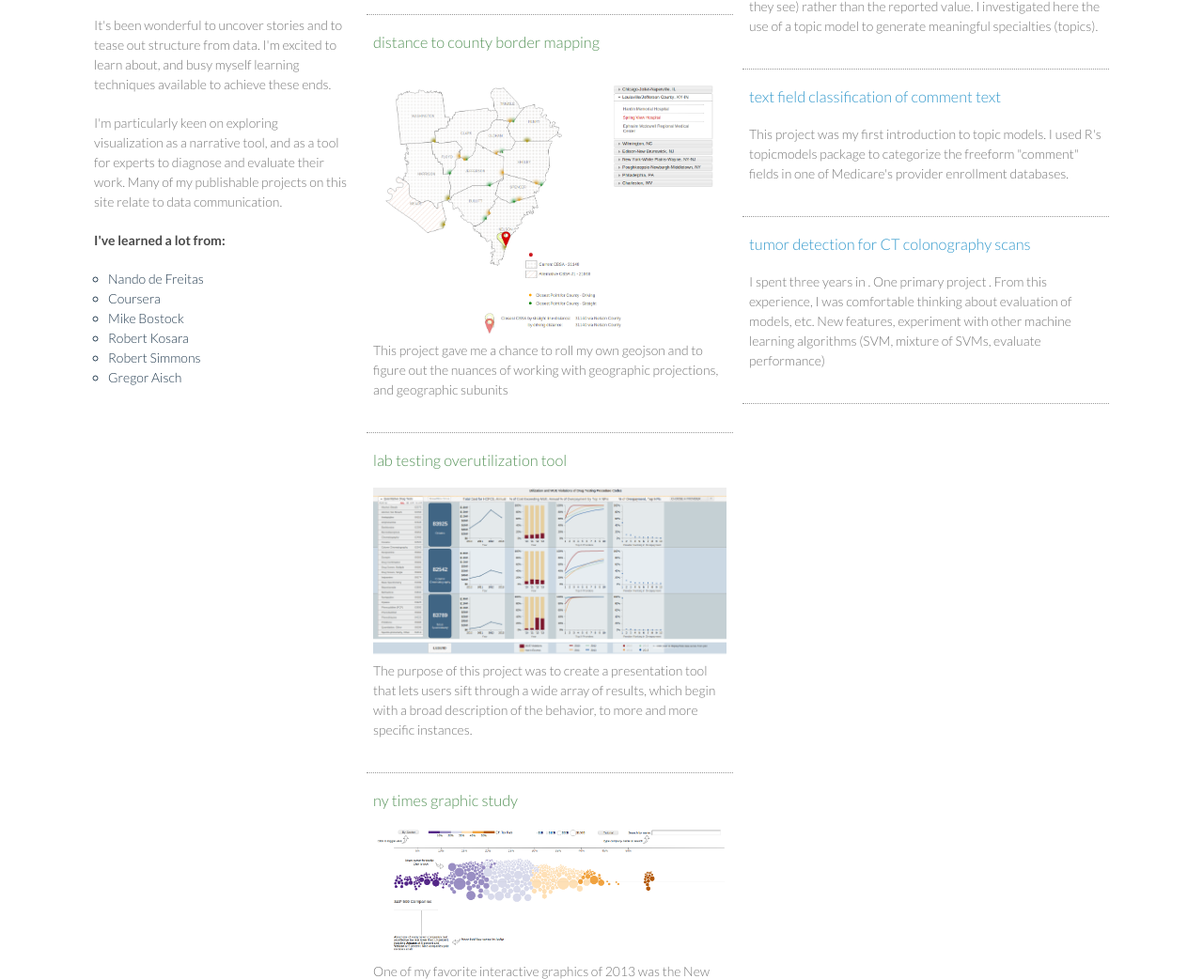
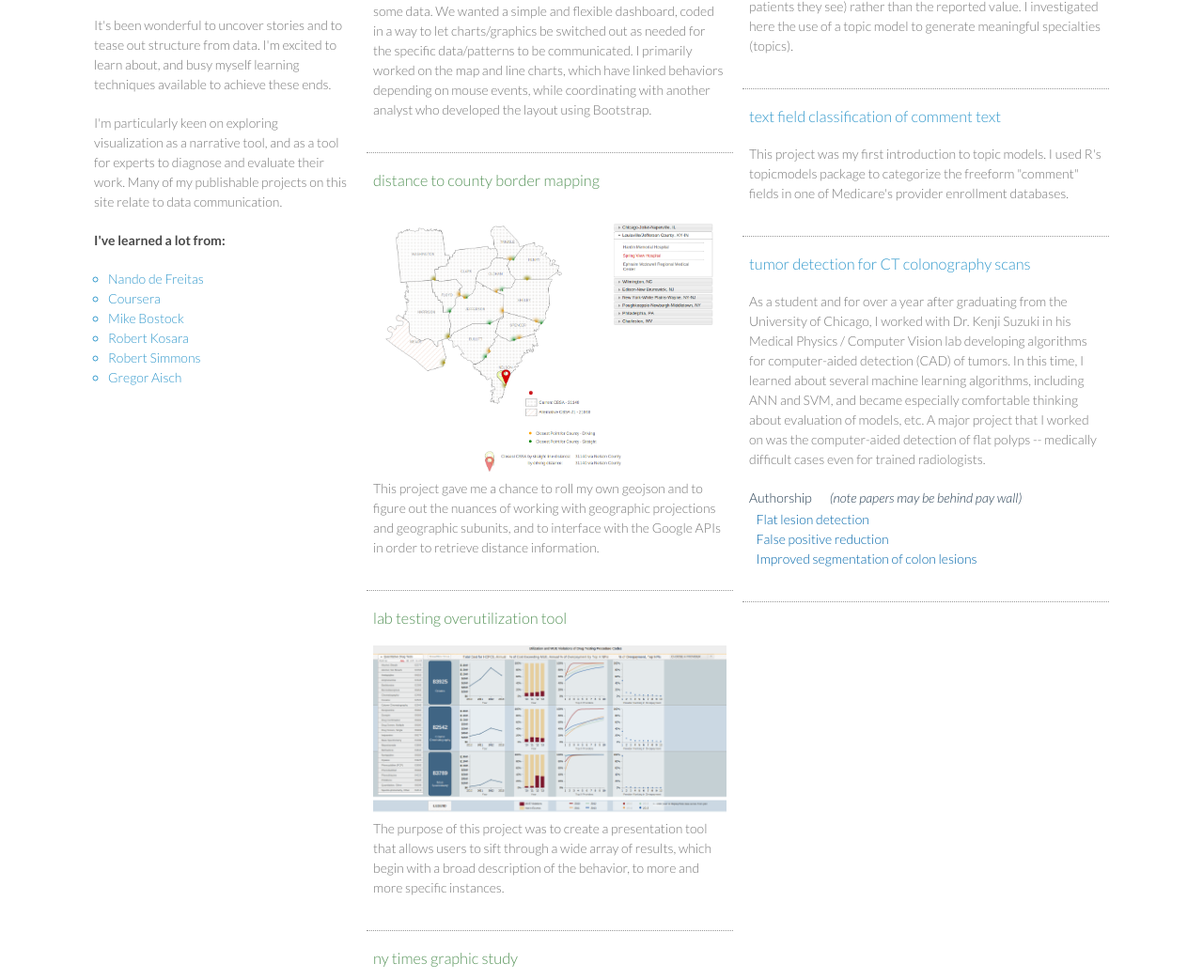
Before and after one commit to isheu/isheu.github.io, a plain HTML site: page index.html in a window 1280 px wide. Shown: the part 488-1530 px from the top of the page at 94% size. Drawn offline with Linux system fonts and the light colour scheme; a script that the page names is missing.

Commit message:
more polished descriptions

```diff
--- a/index.html
+++ b/index.html
@@ -49,25 +49,26 @@
                      <h3 class = "data-viz"><a href="http://isheu.github.io/DACG-Moratoria">regional monitoring</a></h3>
                      <a href="../../d3/dspg/ipps_county_dist/index.html"><img src="region_monitoring.png" class="thumbnail"></a>
                      <p class = "description">
-                     One of the more complex visualization projects to date.
+                     This was my team's endeavour to build a framework that consolidates visualization of many different, related views of some data. We wanted a simple and flexible dashboard, coded in a way to let charts/graphics be switched out as needed for the specific data/patterns to be communicated.
+                     I primarily worked on the map and line charts, which have linked behaviors depending on mouse events, while coordinating with another analyst who developed the layout using Bootstrap.
                      </p>
                   </ul>
                   <ul>
                      <h3 class = "data-viz"><a href="http://isheu.github.io/IPPS_County_Dist">distance to county border mapping</a></h3>
                      <a href="../../d3/dspg/ipps_county_dist/index.html"><img src="county_border_preview.png" class="thumbnail"></a>
                      <p class = "description">
-                     This project gave me a chance to roll my own geojson and to figure out the nuances of working with geographic projections, and geographic subunits
+                     This project gave me a chance to roll my own geojson and to figure out the nuances of working with geographic projections and geographic subunits, and to interface with the Google APIs in order to retrieve distance information.
                      </p>
                   </ul>
                   <ul>
                      <h3 class = "data-viz"><a href="http://isheu.github.io/DSPG">lab testing overutilization tool</a></h3>
                      <a href="../../d3/dspg/mue_violators/index.html"><img src="mue_violators.png" class="thumbnail"></a>
                      <p class = "description">
-                     The purpose of this project was to create a presentation tool that lets users sift through a wide array of results, which begin with a broad description of the behavior, to more and more specific instances.
+                     The purpose of this project was to create a presentation tool that allows users to sift through a wide array of results, which begin with a broad description of the behavior, to more and more specific instances.
                      </p>
                   </ul>
                   <ul>
-                     <h3 class = "data-viz"><a href="http://isheu.github.io/">ny times graphic study</a></h3>
+                     <h3 class = "data-viz"><a href="http://isheu.github.io/nytimes_tax_graphic">ny times graphic study</a></h3>
                      <a href="../../d3/d3_sandbox/corporate_tax/index.html"><img src="tax_graphic.png" class="thumbnail"></a>
                      <p class = "description">
                      One of my favorite interactive graphics of 2013 was the New York Times' examination of the tax rate paid by U.S. companies: <a href = "http://www.nytimes.com/interactive/2013/05/25/sunday-review/corporate-taxes.html?_r=1&amp;&amp;gwt=regi">Across U.S. Companies, Tax Rates Vary Greatly</a>.
@@ -87,7 +88,7 @@
                   <ul>
                      <h3><a href="http://isheu.github.io/pattern-mining/">classifying physician specialties with topic model</a></h3>
                      <p class = "description">
-                     When investigating providers, I had access to their self-reported specialty, but these fields are not always reliable. Specialty information can help to set our expectations about their behavior, and here I set out to determine specialty based on how the provider practices (what procedures they bill, benes they see) rather than the reported value. I investigated here the use of a topic model to generate meaningful specialties (topics).
+                     When investigating providers, I had access to their self-reported specialty, but these fields are not always reliable. Specialty information can help to set our expectations about their behavior, and here I set out to determine specialty based on how the provider practices (what procedures they bill, patients they see) rather than the reported value. I investigated here the use of a topic model to generate meaningful specialties (topics).
                      </p>
                   </ul>
                   <ul>
@@ -99,8 +100,13 @@
                   <ul>
                      <h3><a href="http://suzukilab.uchicago.edu">tumor detection for CT colonography scans</a></h3>
                      <p class = "description">
-                     I spent three years in . One primary project . From this experience, I was comfortable thinking about evaluation of models, etc.
-                     New features, experiment with other machine learning algorithms (SVM, mixture of SVMs, evaluate performance)
+                     As a student and for over a year after graduating from the University of Chicago, I worked with Dr. Kenji Suzuki in his Medical Physics / Computer Vision lab developing algorithms for computer-aided detection (CAD) of tumors.
+                     In this time, I learned about several machine learning algorithms, including ANN and SVM, and became especially comfortable thinking about evaluation of models, etc. A major project that I worked on
+                     was the computer-aided detection of flat polyps -- medically difficult cases even for trained radiologists. <br>
+                     <h4 class = "author">Authorship &nbsp &nbsp &nbsp <span>(note papers may be behind pay wall)</span></h4>
+                     <a href = "http://proceedings.spiedigitallibrary.org/proceeding.aspx?articleid=814930"><li class = "author">Flat lesion detection</li>
+                     <a href = "http://proceedings.spiedigitallibrary.org/proceeding.aspx?articleid=828400"><li class = "author">False positive reduction</li></a>
+                     <a href = "http://cdn.intechopen.com/pdfs/10660.pdf"><li class = "author">Improved segmentation of colon lesions</li></a>
                      </p>
                   </ul>
                </div>
--- a/user-page.css
+++ b/user-page.css
@@ -42,7 +42,7 @@ header li.links {
    width: 100%;
    margin-left: 15px;
    list-style-type: circle;
-   color: rgb(37, 61, 81);
+   /* color: rgb(37, 61, 81); */
 }
 header li.links:hover {
    color: #cc181e;
@@ -51,11 +51,20 @@ header li.links:hover {
 h3.data-viz a {
    color: #57945a;
 }
-/*
-1px solid #c2ced9
-#e6eaeb
-*/
-/*
-#ffffff
-#81868a
-*/
+
+a li.author {
+   list-style: none;
+   margin-left: 7.5px;
+   color: #0066aa;
+}
+li.author:hover {
+   color: #cc181e;
+}
+h4.author {
+   color: rgb(37, 61, 81);
+   font-weight: normal;
+   margin-bottom: 2px;
+}
+h4.author span {
+   font-style: italic;
+}
```
Also changed, not shown: stylesheets/styles.css (line endings or trailing spaces).
